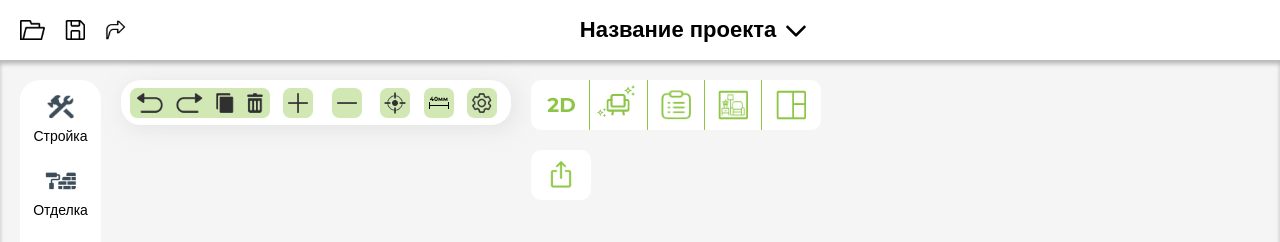
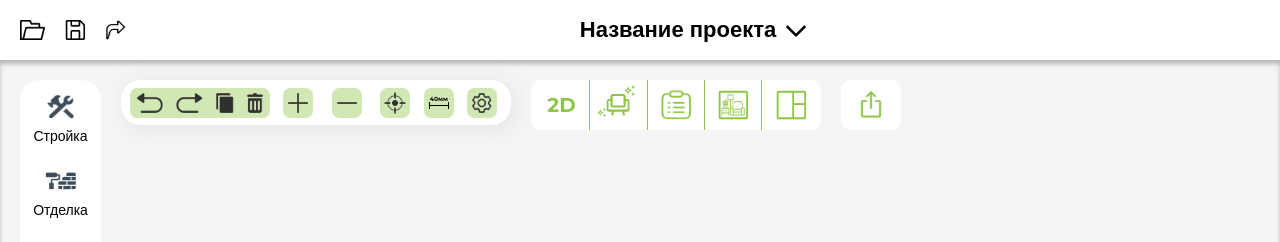
Before and after one commit to LenaPosh/RoomEditorTp, a React (Create React App) app: page / in a window 1280 px wide. Shown: the top 242 px of the page. Built offline with nearby package versions, Linux system fonts and the light colour scheme.

Commit message:
change style container

```diff
--- a/src/components/MainMenu/MainHeaderIcon.tsx
+++ b/src/components/MainMenu/MainHeaderIcon.tsx
@@ -31,8 +31,15 @@ const Icon = styled.img`
   width: 30px;
   height: 30px;
   margin: 0 5px;
+ `;
 
+const FirstGroupIcon = styled(Icon)`
+  &:hover {
+    background-color: #8DC646;
+    border-radius: 7px;
+  }
 `;
+
 const IconGroup = styled.img`
   width: 140px;
   height: 30px;
@@ -78,14 +85,21 @@ const Text = styled.div`
 `;
 
 const MainHeaderContainer = styled.div`
-  flex-direction: row;
-  width: 340px;
+  display: flex;
+  align-items: center;
+  justify-content: space-around;
+  width: auto;
   height: 50px;
+  margin-top: 10px;
+
   @media (max-width: 780px) {
-    display: flex;
     flex-direction: column;
-    align-items: center;
-    margin-left: auto;
+    align-items: flex-start;
+    justify-content: flex-start;
+    margin-right: auto;
+    padding: 10px;
+    width: 100%;
+    box-sizing: border-box;
   }
 `;
 
@@ -98,9 +112,9 @@ const SecondIconGroupContainer = styled.div`
   height: 50px;
   background: #fff;
   border-radius: 10px 10px 10px 10px;
-  margin-top: 20px;
   margin-left: 20px;
   padding: 0 5px;
+  margin-top: 20px;
 
   @media (max-width: 780px) {
     flex-direction: column;
@@ -114,7 +128,7 @@ const SecondIconGroupContainer = styled.div`
 `;
 
 const FirstGreenIcon = styled.div`
-  width: 55px;
+  width: 45px;
   height: 50px;
   transform: rotate(-90deg);
   flex-shrink: 0;
@@ -123,9 +137,6 @@ const FirstGreenIcon = styled.div`
   justify-content: center;
   position: relative;
   border-radius: 10px 10px 0 0;
-  &:hover {
-    background-color: #8DC646;
-  }
 
   @media (max-width: 780px) {
       transform: rotate(0deg);
@@ -157,7 +168,6 @@ const GreenBar = styled.div`
   height: 50px;
   background: #8DC646;
   @media (max-width: 780px) {
-    //transform: rotate(-90deg);
     width: 50px;
     height: 1px;
   }
@@ -167,8 +177,11 @@ const IconWrapper = styled.div`
   display: flex;
   align-items: center;
   justify-content: center;
-  width: 45px;
+  min-width: 45px;
   height: 50px;
+  //padding: 10px;
+  border-radius: 10px;
+  box-sizing: border-box;
 
   &:hover {
     background-color: #8DC646;
@@ -208,13 +221,13 @@ const ThirdIconGroupContainer = styled.div`
   }
 `;
 
-const ThirdIconGroup = () => (
-    <ThirdIconGroupContainer>
-        <IconWrapper>
-            <Icon src={send} alt="Send" />
-        </IconWrapper>
-    </ThirdIconGroupContainer>
-);
+// const ThirdIconGroup = () => (
+//     <ThirdIconGroupContainer>
+//         <IconWrapper>
+//             <Icon src={send} alt="Send" />
+//         </IconWrapper>
+//     </ThirdIconGroupContainer>
+// );
 
 
 
@@ -262,9 +275,9 @@ const MainHeaderIcon = () => {
         <>
             <IconGroupContainer>
                 <IconGroup src={groupIcons} alt="Group Icons" />
-                <Icon src={plusIcon} alt="Plus Icon" />
-                <Icon src={minusIcon} alt="Minus Icon" />
-                <Icon src={cellIcon} alt="Cell Icon" />
+                <FirstGroupIcon src={plusIcon} alt="Plus Icon" />
+                <FirstGroupIcon src={minusIcon} alt="Minus Icon" />
+                <FirstGroupIcon src={cellIcon} alt="Cell Icon" />
                 <DarkGreenIcon>
                     <VerticalBar style={{ left: '5px', top: '14px' }} />
                     <HorizontalBar />
@@ -272,7 +285,7 @@ const MainHeaderIcon = () => {
                     <Text>40мм</Text>
                 </DarkGreenIcon>
 
-                <Icon src={settingIcon} alt="Setting Icon" />
+                <FirstGroupIcon src={settingIcon} alt="Setting Icon" />
             </IconGroupContainer>
             <MainHeaderContainer>
                 <SecondIconGroupContainer>
@@ -301,8 +314,15 @@ const MainHeaderIcon = () => {
                         <Icon src={window} alt="Window" />
                     </IconWrapper>
 
+
                 </SecondIconGroupContainer>
-                <ThirdIconGroup/>
+                <ThirdIconGroupContainer>
+                    <IconWrapper>
+                        <Icon src={send} alt="Send" />
+                    </IconWrapper>
+                </ThirdIconGroupContainer>
+
+                {/*<ThirdIconGroup/>*/}
             </MainHeaderContainer>
 
         </>
```
